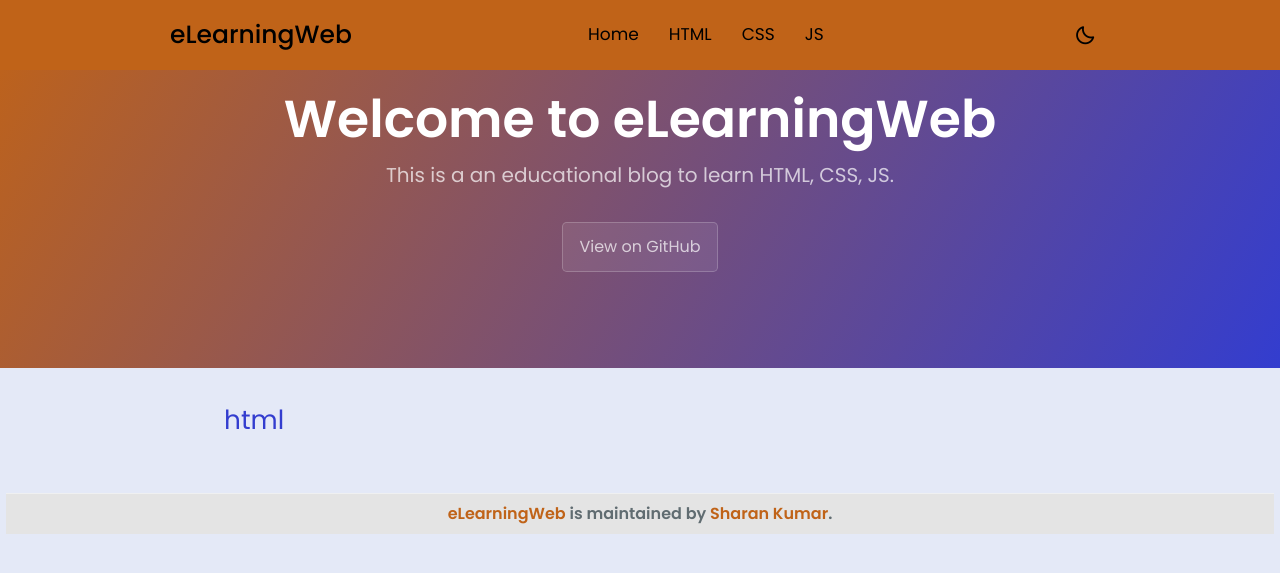
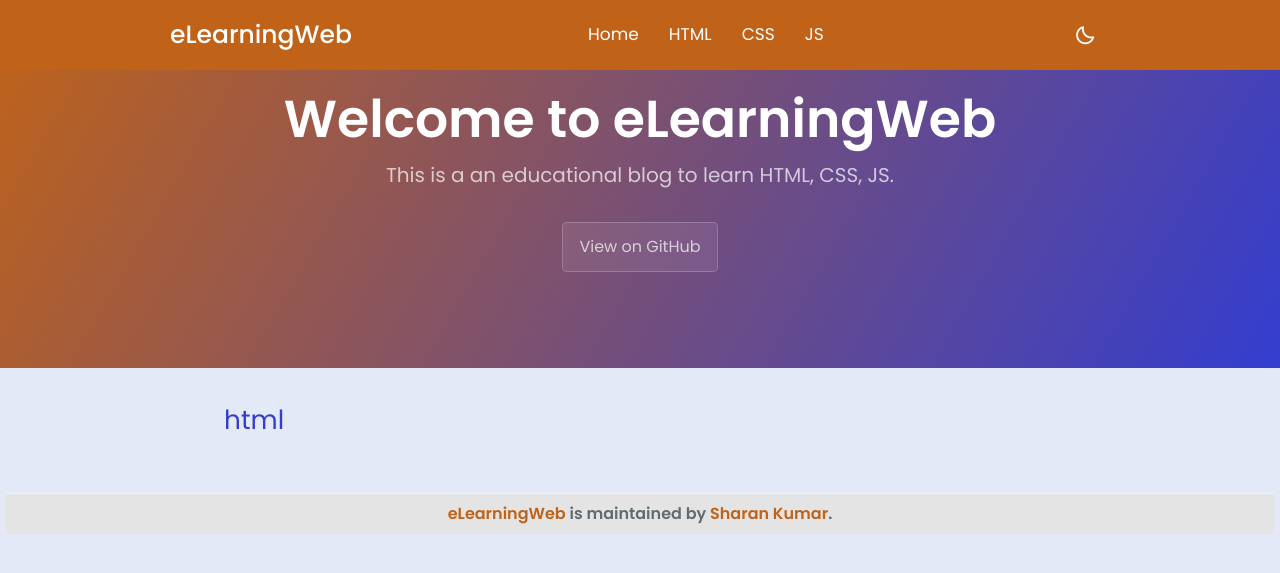
Before and after one commit to indian-sharan/webcode, a Jekyll site: the page built from about-html.md, in a window 1280 px wide. Shown: the top 573 px of the page. Built offline with Jekyll 4.4.1, drawn with Linux system fonts in a browser that asks for light colours; our own code applies the rules of GitHub Pages for plain Markdown files.

Commit message:
Update jekyll-theme-cayman.scss

```diff
--- a/_sass/jekyll-theme-cayman.scss
+++ b/_sass/jekyll-theme-cayman.scss
@@ -397,7 +397,7 @@ a {
     --body-color: #E4E9F7;
     --nav-color: #c06318;
     --side-nav: #efe;
-    --text-color: #000;
+    --text-color: #FFF;
     --search-bar: #F2F2F2;
     --search-text: #010718;
 }
```
